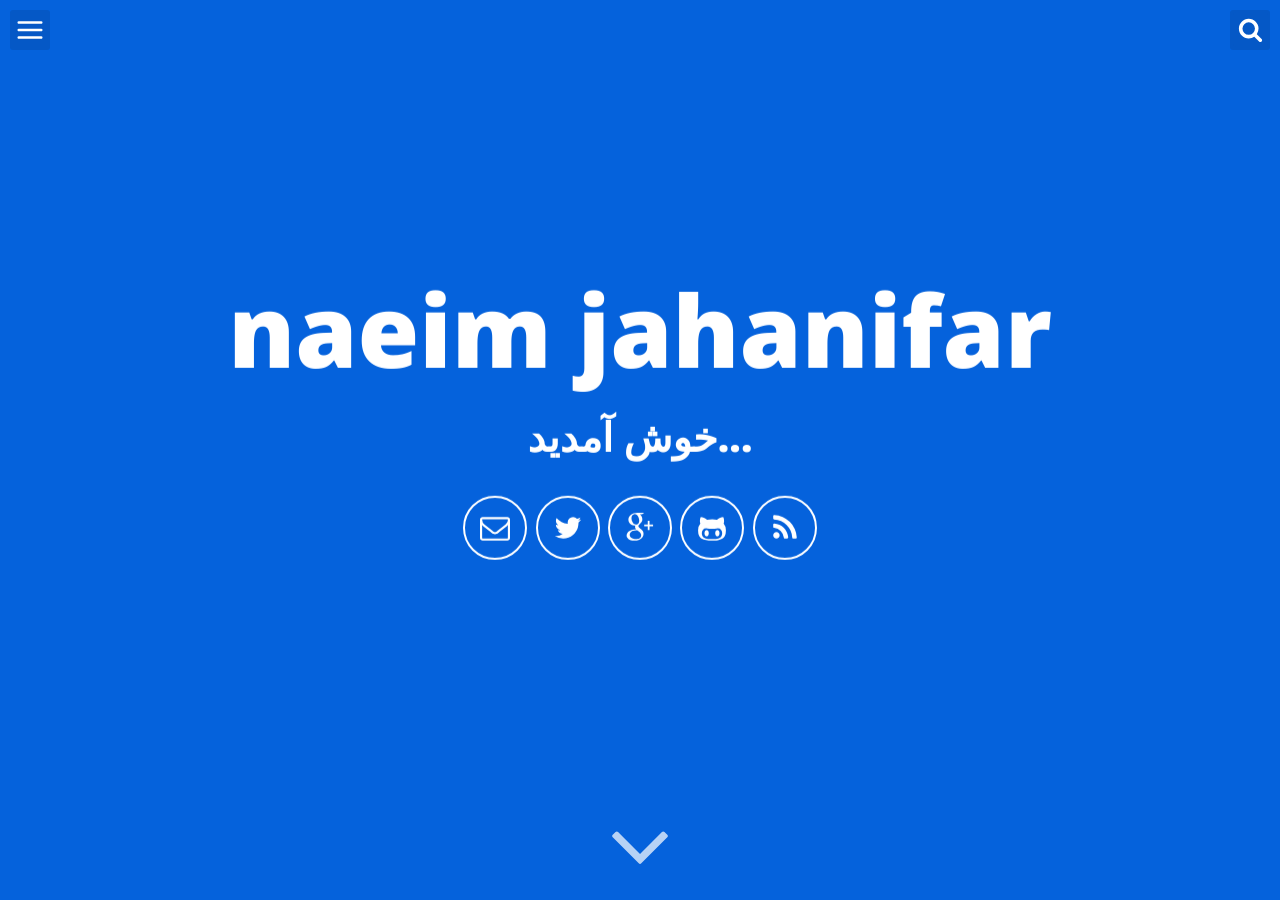
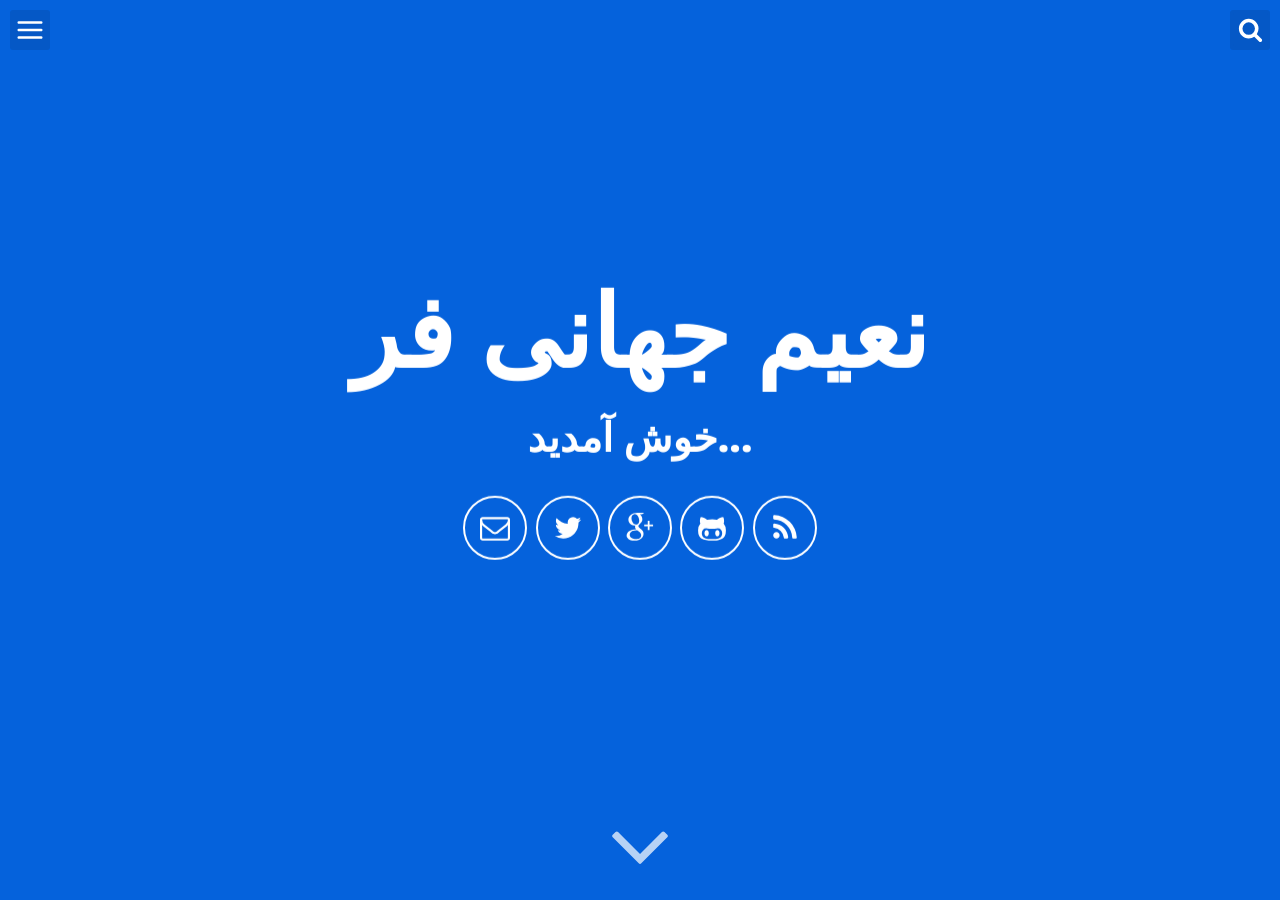
Before and after one commit to naeimj/naeimj.github.io, a Jekyll site: the page built from index.html, in a window 1280 px wide and 900 px high. Built offline with Jekyll 4.4.1, drawn with Linux system fonts in a browser that asks for light colours.

Commit message:
Update _config.yml

```diff
--- a/_config.yml
+++ b/_config.yml
@@ -4,7 +4,7 @@ baseurl: "" # the subpath of your site, e.g. /blog/
 url: "http://naeimjahanifar.ir" # the base hostname & protocol for your site
 
 # User settings
-username: naeim jahanifar
+username: نعیم جهانی فر
 user_description: Anon Developer at Lorem Ipsum Dolor
 user_title: خوش آمدید...
 email: naeim.jahanifar@gmail.com
```
